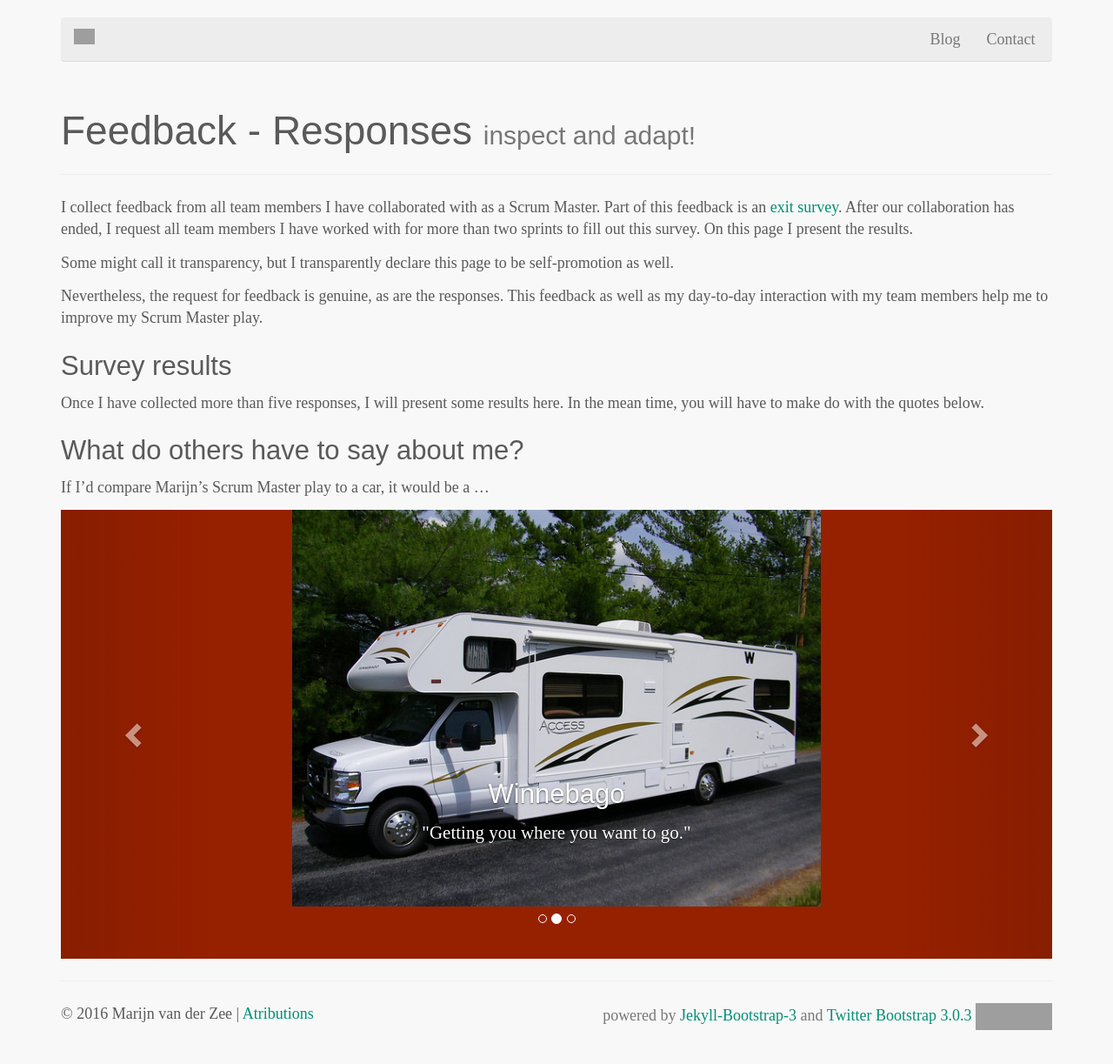
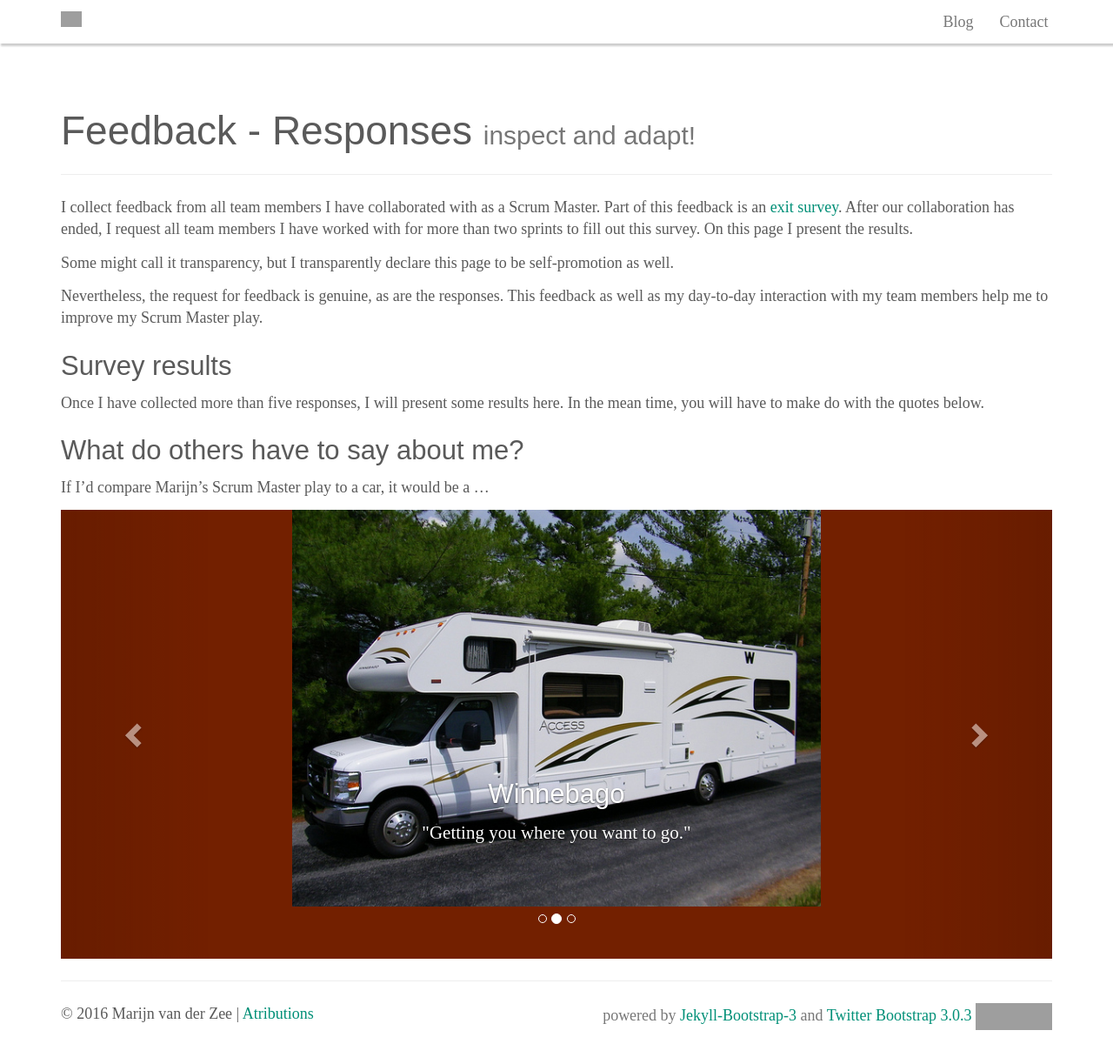
Before and after one commit to serraict/serraict.github.io, a Jekyll site: the page built from pages/responses.md, in a window 1280 px wide and 1231 px high. Shown: the top 1223 px of the window at 87% size. Built offline with Jekyll 4.4.1, drawn with Linux system fonts in a browser that asks for light colours; nearby versions of some CDN libraries; grey boxes are pictures that could not be loaded.

Commit message:
Fixed navbar, use proper brown #732000

```diff
--- a/_includes/themes/bootstrap/default.html
+++ b/_includes/themes/bootstrap/default.html
@@ -22,9 +22,8 @@
   </head>
 
   <body>
-    <div class="navbar-wrapper">
-      <div class="container">
-        <nav class="navbar  navbar-default navbar-static-top" role="navigation">
+
+    <nav class="navbar  navbar-default navbar-fixed-top" role="navigation">
       <div class="container">
         <div class="navbar-header">
           <button type="button" class="navbar-toggle" data-toggle="collapse" data-target=".navbar-ex1-collapse">
@@ -50,8 +49,8 @@
 
       </div>
     </nav>
-      </div>
-    </div>
+
+
       {{ content }}
     <div class="container">
       <hr>
--- a/assets/themes/bootstrap/css/style.css
+++ b/assets/themes/bootstrap/css/style.css
@@ -76,34 +76,21 @@
 body {
   padding-bottom: 40px;
   color: #5a5a5a;
+  background-color: #fff;
 }
 
 
 /* CUSTOMIZE THE NAVBAR
 -------------------------------------------------- */
 
-/* Special class on .container surrounding .navbar, used for positioning it into place. */
-.navbar-wrapper {
-  position: absolute;
-  top: 0;
-  right: 0;
-  left: 0;
-  z-index: 20;
+.navbar {
+  box-shadow: 2px 2px 2px 1px rgba(0, 0, 0, 0.2);
+  background-color: #fff;
 }
 
-/* Flip around the padding for proper display in narrow viewports */
-.navbar-wrapper > .container {
-  padding-right: 0;
-  padding-left: 0;
+.navbar-fixed-top {
+  border-width: 0px;
 }
-.navbar-wrapper .navbar {
-  padding-right: 15px;
-  padding-left: 15px;
-}
-.navbar-wrapper .navbar .container {
-  width: auto;
-}
-
 
 /* CUSTOMIZE THE CAROUSEL
 -------------------------------------------------- */
@@ -111,7 +98,7 @@
 /* Carousel base class */
 .carousel {
   padding-bottom: 60px;
-  background-color: #962100;
+  background-color: #732000;
 }
 .img-container:after {
   content: " ";
@@ -122,7 +109,7 @@
   top: 0;
   left: 0;
   right: 0;
-  background: rgba(96, 21, 0, 0.5);
+  background: rgba(73,20,0,0.5);
 }
 
 /* Since positioning the image, we need to help out the caption */
@@ -131,11 +118,11 @@
 }
 
 .carousel-control.left {
-  background-image: linear-gradient(to right, rgba(96,21,0,0.5) 0, rgba(96,21,0,0.0001) 100%)
+  background-image: linear-gradient(to right, rgba(73,20,0,0.5) 0, rgba(73,20,0,0.0001) 100%)
 }
 
 .carousel-control.right {
-  background-image: linear-gradient(to left, rgba(96,21,0,0.5) 0, rgba(96,21,0,0.0001) 100%)
+  background-image: linear-gradient(to left, rgba(73,20,0,0.5) 0, rgba(73,20,0,0.0001) 100%)
 }
 
 .carousel .item {
@@ -151,7 +138,7 @@
 
 /* Center align the text within the three columns below the carousel */
 .marketing.header {
-  background-color: #962100;
+  background-color: #732000;
 }
 
 .marketing .col-lg-4 {
@@ -187,22 +174,6 @@
 
 @media (min-width: 768px) {
   /* Navbar positioning foo */
-  .navbar-wrapper {
-    margin-top: 20px;
-  }
-  .navbar-wrapper .container {
-    padding-right: 15px;
-    padding-left: 15px;
-  }
-  .navbar-wrapper .navbar {
-    padding-right: 0;
-    padding-left: 0;
-  }
-
-  /* The navbar becomes detached from the top, so we round the corners */
-  .navbar-wrapper .navbar {
-    border-radius: 4px;
-  }
 
   /* Bump up size of carousel content */
   .carousel-caption p {
```
Lines whose indentation alone changed are shown as unchanged.
